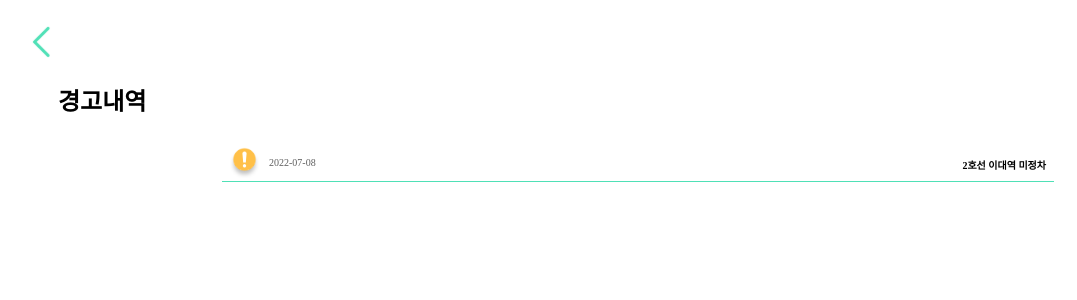
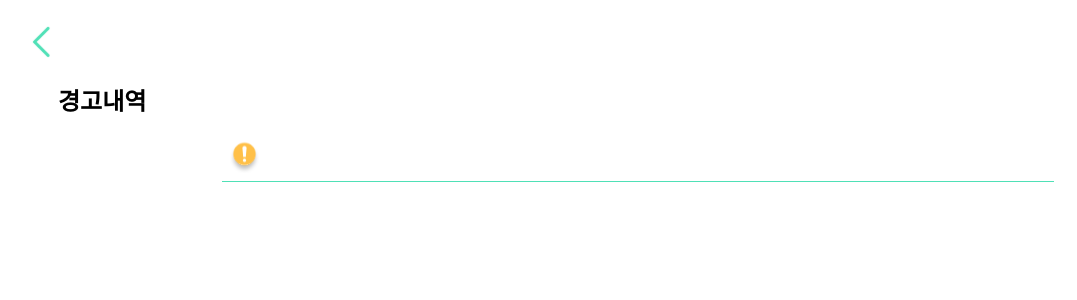
Before and after one commit to NNAERYEOK/NNY-Front, a React (Create React App) app: page /warninghistory in a window 1280 px wide. Shown: the top 300 px of the page, without its empty margins (2-1079 px from the left). Built offline with nearby package versions, Linux system fonts and the light colour scheme.

Commit message:
feat: 경고내역 페이지 API 코드 추가

```diff
--- a/src/pages/EyeHistoryPage/EyeHistoryPage.js
+++ b/src/pages/EyeHistoryPage/EyeHistoryPage.js
@@ -1,10 +1,11 @@
 import React from "react";
 import styled, { createGlobalStyle, css } from "styled-components";
+import { useState } from "react";
+// 컴포넌트
 import BackBtn from "../../components/BackBtn";
 import { Title } from "../ChargingPage";
 import UsedEye from "./usedEyeHistory";
 import ChargedEye from "./chargedEyeHistory";
-import { useState, useEffect } from "react";
 
 export function EyeHistoryPage() {
   const [btnActive, setBtnActive] = useState(true);
@@ -14,7 +15,6 @@ export function EyeHistoryPage() {
       <GlobalStyle />
       <BackBtn />
       <Title>eye 내역</Title>
-      {/* {btnActive ? <historyNavBtn1 /> : <historyNavBtn2 />}{" "} */}
       <div className="historyBox">
         <div className="historyNav">
           <BoxWrapper>
--- a/src/pages/WarningHistoryPage.js
+++ b/src/pages/WarningHistoryPage.js
@@ -1,13 +1,26 @@
 import React, { useState } from "react";
+// 컴포넌트
 import { Title } from "./ChargingPage";
 import BackBtn from "../components/BackBtn";
 import { EyeHistoryBox } from "./EyeHistoryPage/chargedEyeHistory";
 import { createGlobalStyle } from "styled-components";
 import WarnIcon from "../image/warnicon.svg";
+// API
+import { GetWarningHistory } from "../api/user";
 
 export function WarningPage() {
-  const [warnedDate, setWarnedDate] = useState("2022-07-08");
-  const [warnedReason, setWarnedReason] = useState("2호선 이대역 미정차");
+  // 경고받은 날짜
+  const [warnedDate, setWarnedDate] = useState("");
+  // 경고받은 사유
+  const [warnedReason, setWarnedReason] = useState("");
+
+  const getWarningHistories = () => {
+    GetWarningHistory()
+      .then(data => setWarnedDate())
+      .then(data => setWarnedReason())
+      .catch(err => setWarnedDate())
+      .catch(err => setWarnedDate());
+  };
 
   return (
     <>
```
